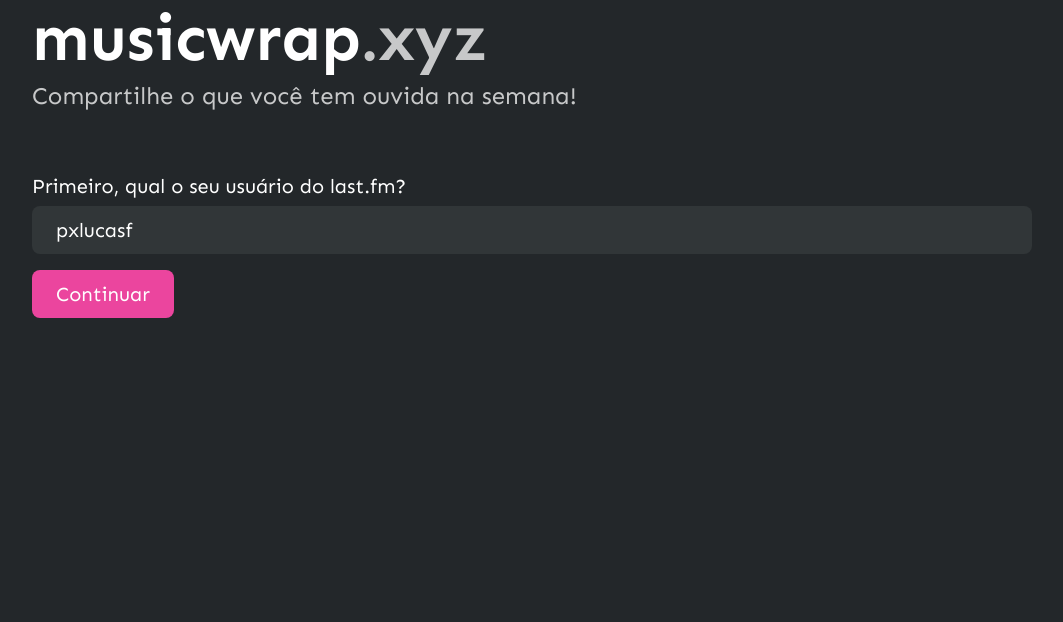
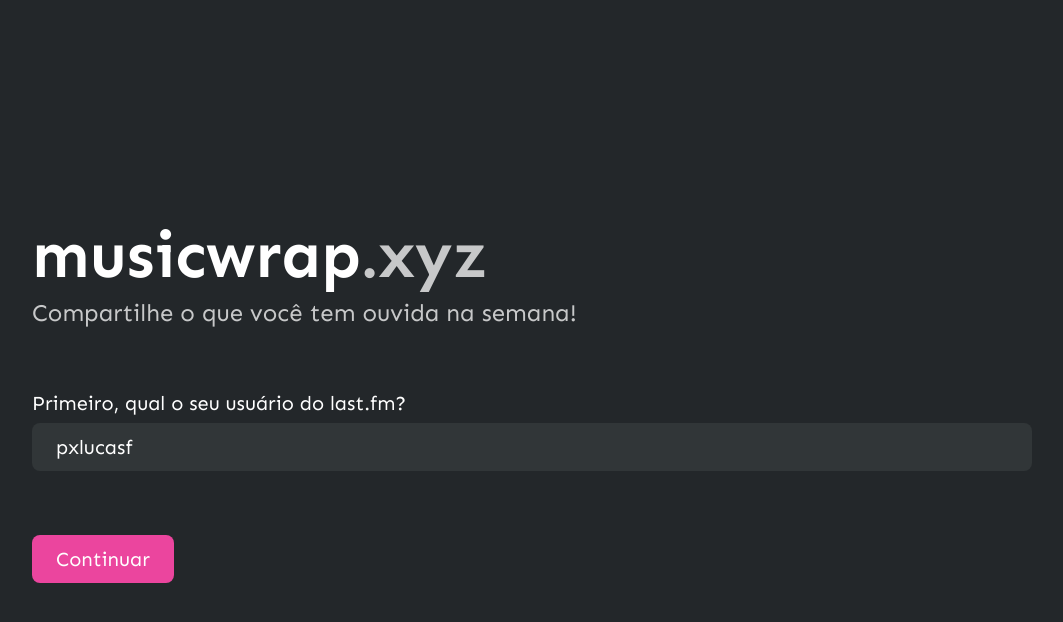
Before and after one commit to doceazedo/semaninha, a React (Create React App) app: page / in a window 1280 px wide. Shown: the top 622 px of the page, without its empty margins (108-1171 px from the left). Built offline with nearby package versions, Linux system fonts and the light colour scheme.

Commit message:
👽️ Selecionar tema e baixar imagem da API de acordo

```diff
--- a/src/App.js
+++ b/src/App.js
@@ -3,6 +3,7 @@
 import Button from './components/Button';
 import Input from './components/Input';
 import Themes from './components/Themes';
+import api from './utils/api';
 
 function App() {
   const [step, setStep] = useState('userStep');
@@ -11,11 +12,36 @@
   const changeUsername = e => { setUsername(e.target.value); }
 
   const [theme, setTheme] = useState('classic');
+  const [isLoading, setIsLoading] = useState(false);
 
   let stepComponent;
 
+  const generate = () => {
+    console.log(username, theme);
+    api
+      .get('/generate', { params: { username, theme }, responseType: 'arraybuffer' })
+      .then(resp => {
+        const image = btoa(new Uint8Array(resp.data).reduce((data, byte) => data + String.fromCharCode(byte), ''));
+        const base64 = `data:${resp.headers['content-type'].toLowerCase()};base64,${image}`;
+
+        const a = document.createElement('a');
+        a.href = base64;
+        a.download = `musicwrap-${new Date().getTime()}.png`;
+        a.click();
+        a.remove();
+
+        setIsLoading(false);
+        setStep('userStep');
+      })
+      .catch(err => {
+        console.error(`Erro na API: ${err}`);
+        console.log(err);
+      });
+  }
+
   switch (step) {
     case 'userStep':
+    default:
       stepComponent = (
         <Fragment>
           <Input
@@ -32,7 +58,7 @@
       stepComponent = (
         <Fragment>
           <Themes theme={theme} setTheme={setTheme} />
-          <Button disabled={!theme} setStep={() => setStep('userStep')}>Baixar imagem</Button>
+          <Button disabled={!theme || isLoading} setStep={generate} setIsLoading={setIsLoading}>{isLoading ? 'Gerando imagem...' : 'Baixar imagem'}</Button>
         </Fragment>
       );
       break;
--- a/src/assets/css/global.css
+++ b/src/assets/css/global.css
@@ -13,6 +13,12 @@
   margin: auto;
 }
 
+#root {
+  display: flex;
+  flex-direction: column;
+  justify-content: center;
+}
+
 body,
 button,
 input {
--- a/src/components/Button.js
+++ b/src/components/Button.js
@@ -1,22 +1,72 @@
 import styled from 'styled-components';
 
 const Wrapper = styled.button`
+  width: fit-content;
+  margin: 0;
+  margin-top: 4rem;
+  padding: .75rem 1.5rem;
+  background-color: #EB459E;
+  border-radius: .5rem;
   border: none;
-  margin: 0;
-  background-color: #EB459E;
-  padding: .75rem 1.5rem;
-  border-radius: .5rem;
   transition: all .2s ease;
+  cursor: pointer;
+  position: relative;
+  overflow: hidden;
 
   &:disabled {
     opacity: .75;
     cursor: not-allowed;
   }
+
+  &:hover {
+    transform: translateY(-.25rem);
+  }
+
+  .ripple {
+    position: absolute;
+    border-radius: 50%;
+    transform: scale(0);
+    animation: ripple 600ms linear;
+    background-color: rgba(255, 255, 255, .25);
+  }
+
+  @keyframes ripple {
+    to {
+      transform: scale(4);
+      opacity: 0;
+    }
+  }
 `;
+
+const createRipple = event => {
+  const button = event.currentTarget;
+
+  const btnRect = button.getBoundingClientRect();
+  const circle = document.createElement('span');
+  const diameter = Math.max(btnRect.width, btnRect.height);
+  const radius = diameter / 2;
+
+  circle.style.width = circle.style.height = `${diameter}px`;
+  circle.style.left = `${event.clientX - (btnRect.left + radius)}px`;
+  circle.style.top = `${event.clientY - (btnRect.top + radius)}px`;
+  circle.classList.add('ripple');
+
+  const ripple = button.getElementsByClassName('ripple')[0];
+  if (ripple) ripple.remove();
+
+  button.appendChild(circle);
+}
+
+const handleClick = (event, props) => {
+  props.setStep();
+  createRipple(event);
+
+  if (props.setIsLoading) props.setIsLoading(true);
+}
 
 function Button(props) {
   return (
-    <Wrapper disabled={props.disabled} onClick={props.setStep}>{props.children}</Wrapper>
+    <Wrapper disabled={props.disabled} onClick={(event) => handleClick(event, props)}>{props.children}</Wrapper>
   );
 }
 
--- a/src/components/Input.js
+++ b/src/components/Input.js
@@ -15,7 +15,6 @@
   padding: .75rem 1.5rem;
   outline: none;
   border-radius: .5rem;
-  margin-bottom: 1rem;
 `;
 
 function Input(props) {
--- a/src/components/Themes.js
+++ b/src/components/Themes.js
@@ -8,28 +8,47 @@
 
 const List = styled.ul`
   display: flex;
-  margin-bottom: 1rem;
 
   li {
+    display: flex;
+    justify-content: center;
+    align-items: center;
+    color: rgba(255, 255, 255, .75);
     width: 8rem;
     aspect-ratio: 9/16;
     background-color: #313638;
     border-radius: .5rem;
+    transition: all .2s ease;
+    cursor: pointer;
   }
 
   li:not(:last-child) {
     margin-right: 1rem;
   }
+
+  li.active {
+    box-shadow: 0 0 0 2px #EB459E;
+  }
 `;
 
 function Themes(props) {
-  const [themes, setThemes] = useState();
+  const [themes, setThemes] = useState([]);
+
+  const renderThemeItem = (item, index) => (
+    <li
+      key={index}
+      className={props.theme === item ? 'active' : ''}
+      onClick={() => props.setTheme(item)}
+    >
+      {item}
+    </li>
+  );
 
   useEffect(() => {
     api
       .get('/themes')
       .then(resp => {
-        setThemes(resp.data.themes.map(theme => <li key={theme}>{theme}</li>));
+        setThemes(resp.data.themes);
       })
       .catch(err => {
         console.error(`Erro na API: ${err}`);
@@ -40,7 +59,7 @@
     <Fragment>
       <Title>Agora escolha um tema:</Title>
       <List>
-        {themes}
+        {themes.map((item, index) => renderThemeItem(item, index))}
       </List>
     </Fragment>
   );
```
